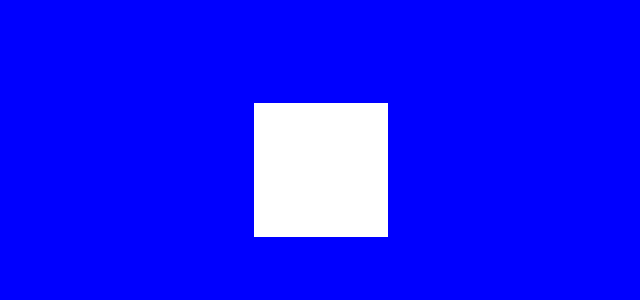
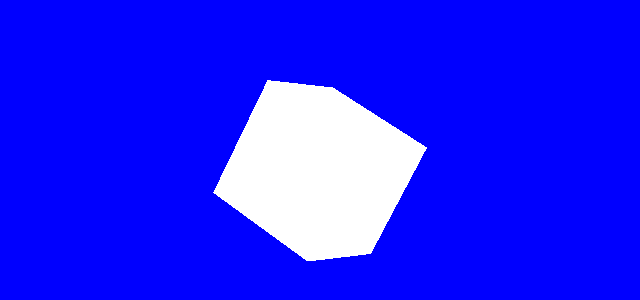
Before and after one commit to turtles/ThreeJSDemos, a plain HTML site: page index.html in a window 1280 px wide. Shown: the part 230-530 px from the top of the page, without its empty margins (319-959 px from the left). Drawn offline with nearby package versions, Linux system fonts and the light colour scheme.

Commit message:
refactor into functions

```diff
--- a/index.html
+++ b/index.html
@@ -18,21 +18,33 @@
         <script src="three.js"></script>
 
         <script>
-            var renderer = new THREE.WebGLRenderer({ canvas: document.getElementById('myCanvas')});
+            var scene, camera, renderer;
+
+            function initRenderer() {
+                renderer = new THREE.WebGLRenderer({ canvas: document.getElementById('myCanvas')});
                 renderer.setClearColor(0x0000ff);
                 renderer.setPixelRatio(window.devicePixelRatio);
                 renderer.setSize(window.innerWidth, window.innerHeight);
+            }
 
-            var camera = new THREE.PerspectiveCamera(35, window.innerWidth / window.innerHeight, 0.1, 3000);
+            function initCamera() {
+                camera = new THREE.PerspectiveCamera(35, window.innerWidth / window.innerHeight, 0.1, 3000);
+            }
 
-            var scene = new THREE.Scene();
-
+            function initScene() {
+                scene = new THREE.Scene();
                 var geometry = new THREE.BoxGeometry(100, 100, 100);
                 var material = new THREE.MeshBasicMaterial();
                 var mesh = new THREE.Mesh(geometry, material);
                 mesh.position.set(0, 0, -1000);
+                mesh.rotation.set(0,100,100);
 
                 scene.add(mesh);
+            }
+
+            initRenderer();
+            initCamera();
+            initScene();
 
             renderer.render(scene, camera);
         </script>
```
Lines whose indentation alone changed are shown as unchanged.
